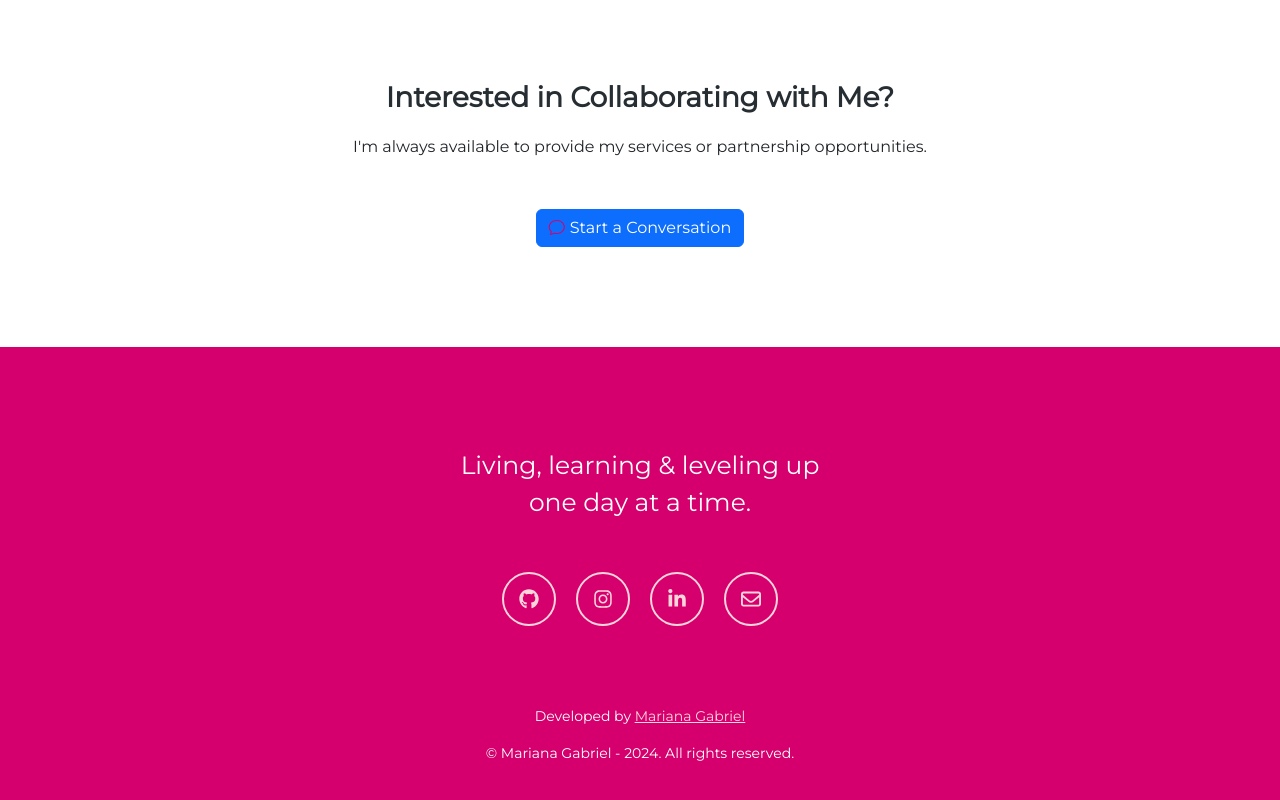
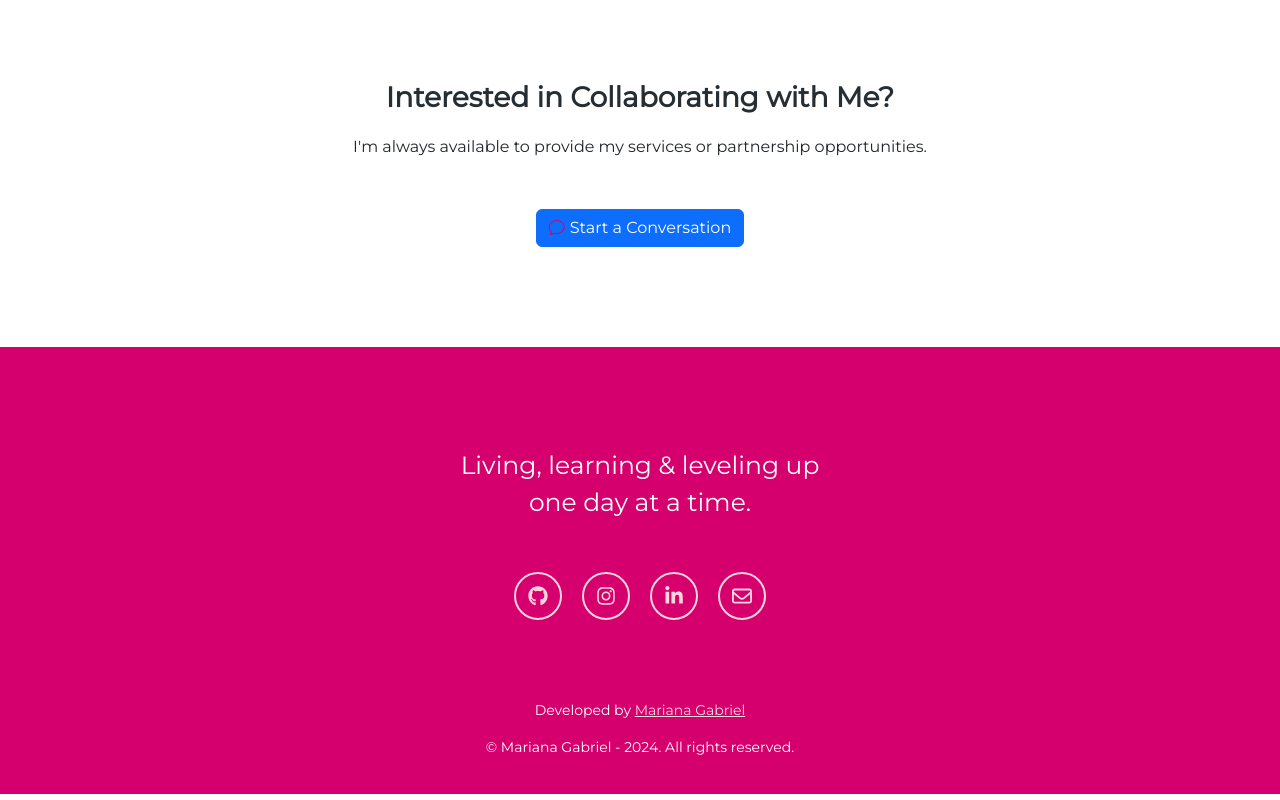
Before and after one commit to marianargabriel/marianargabriel-website, a Next.js app: page / in a window 1280 px wide. Shown: the part 3442-4242 px from the top of the page. Built offline with nearby package versions, Linux system fonts and the light colour scheme.

Commit message:
Correção dos icons footer

```diff
--- a/public/styles/footer.css
+++ b/public/styles/footer.css
@@ -31,16 +31,19 @@ footer {
 }
 
 .icon-media {
+    height: 20px;
+    width: 20px;
+    color: var(--soft-pink-color);
+}
+
+.link-media {
+    border-radius: 50%;
+    transition: transform 0.3s ease;
+    border: 2px solid var(--soft-pink-color);
+    padding: 12px;
     display: flex;
     justify-content: center;
     align-items: center;
-    height: 20px;
-    width: 20px;
-    padding: 15px;
-    border-radius: 50%;
-    border: 2px solid var(--soft-pink-color);
-    color: var(--soft-pink-color);
-    transition: transform 0.3s ease;
 }
 
 .icon-media:hover,
```
